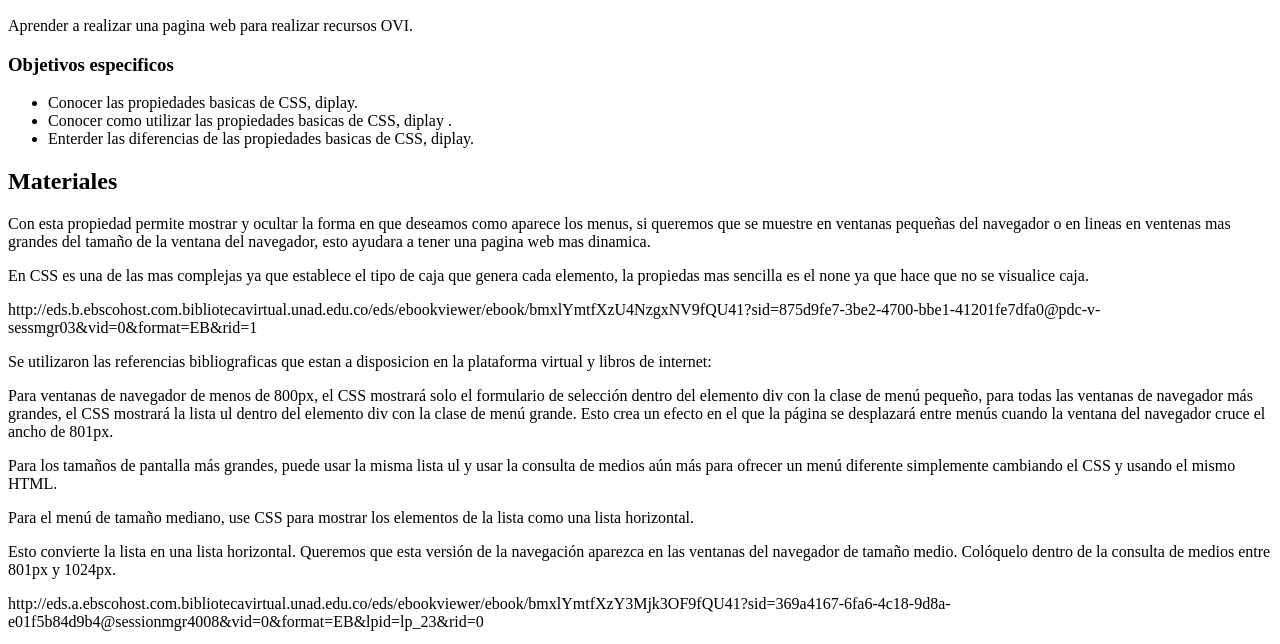
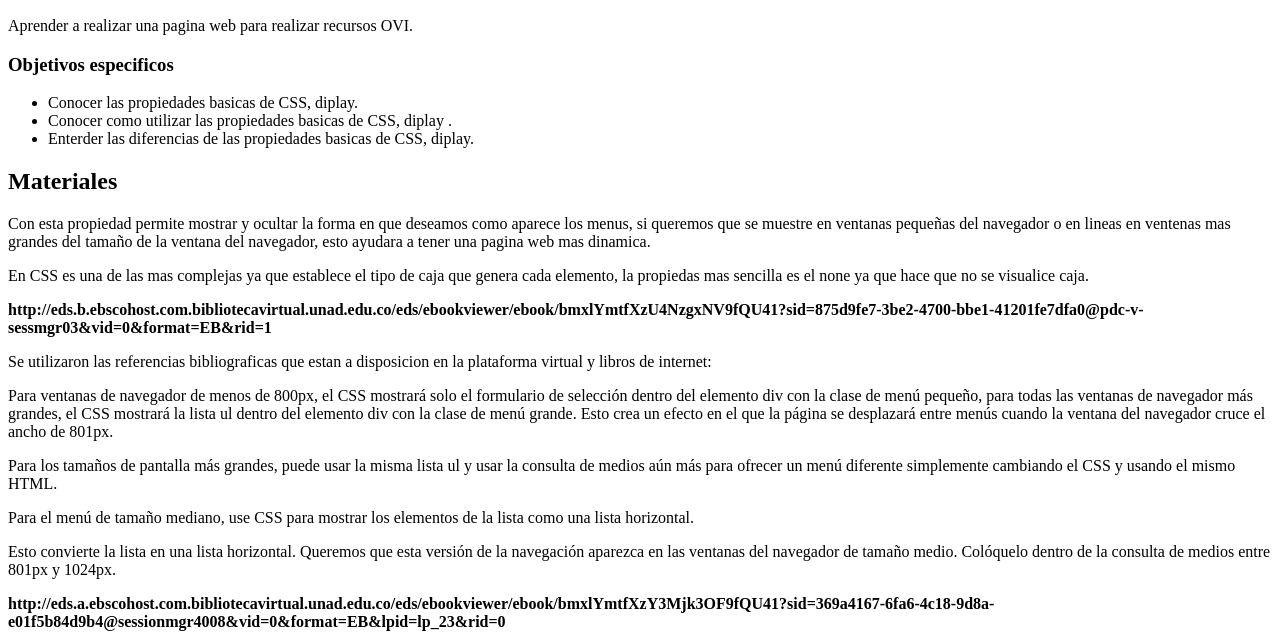
Before and after one commit to syromerob/DSW-SindyRomero, a plain HTML site: page planing.html in a window 1280 px wide. Shown: the part 110-754 px from the top of the page. Drawn offline with Linux system fonts and the light colour scheme.

Commit message:
v4
Se cambia estilo de presesntacion en la linea 22, 30 y 41

```diff
--- a/planing.html
+++ b/planing.html
@@ -19,7 +19,7 @@
 	<p>Con esta propiedad permite mostrar y ocultar la forma en que deseamos como aparece los menus, si queremos que se muestre en ventanas pequeñas del navegador o en lineas en ventenas mas grandes del tamaño de la ventana del navegador, esto ayudara a tener una pagina web mas dinamica.</p>
 	<p>En CSS es una de las mas complejas ya que establece el tipo de caja que genera cada elemento, la propiedas mas sencilla es el none ya que hace que no se visualice caja.</p>
 
-	<p>http://eds.b.ebscohost.com.bibliotecavirtual.unad.edu.co/eds/ebookviewer/ebook/bmxlYmtfXzU4NzgxNV9fQU41?sid=875d9fe7-3be2-4700-bbe1-41201fe7dfa0@pdc-v-sessmgr03&vid=0&format=EB&rid=1</p>
+	<p><strong>http://eds.b.ebscohost.com.bibliotecavirtual.unad.edu.co/eds/ebookviewer/ebook/bmxlYmtfXzU4NzgxNV9fQU41?sid=875d9fe7-3be2-4700-bbe1-41201fe7dfa0@pdc-v-sessmgr03&vid=0&format=EB&rid=1</strong></p>
 
 	<p>Se utilizaron las referencias bibliograficas que estan a disposicion en la plataforma virtual y libros de internet:
 	<p>Para ventanas de navegador de menos de 800px, el CSS mostrará solo el formulario de selección dentro del elemento div con la clase de menú pequeño, para todas las ventanas de navegador más grandes, el CSS mostrará la lista ul dentro del elemento div con la clase de menú grande. Esto crea un efecto en el que la página se desplazará entre menús cuando la ventana del navegador cruce el ancho de 801px.</p>
@@ -27,7 +27,7 @@
 	<p>Para el menú de tamaño mediano, use CSS para mostrar los elementos de la lista como una lista horizontal.</p>
 	<p>Esto convierte la lista en una lista horizontal. Queremos que esta versión de la navegación aparezca en las ventanas del navegador de tamaño medio. Colóquelo dentro de la consulta de medios entre 801px y 1024px.</p>
 
-	<p>http://eds.a.ebscohost.com.bibliotecavirtual.unad.edu.co/eds/ebookviewer/ebook/bmxlYmtfXzY3Mjk3OF9fQU41?sid=369a4167-6fa6-4c18-9d8a-e01f5b84d9b4@sessionmgr4008&vid=0&format=EB&lpid=lp_23&rid=0</p>
+	<p><strong>http://eds.a.ebscohost.com.bibliotecavirtual.unad.edu.co/eds/ebookviewer/ebook/bmxlYmtfXzY3Mjk3OF9fQU41?sid=369a4167-6fa6-4c18-9d8a-e01f5b84d9b4@sessionmgr4008&vid=0&format=EB&lpid=lp_23&rid=0</strong></p>
 
 	<ul>
 		<li><strong>Block:</strong>Ocupa todo el espacio disponible hasta el final de su línea, aunque sus contenidos no ocupen todo el sitio. Perez (2009)</li>
@@ -38,7 +38,7 @@
 			<img src="Imagenes\Inline-block.png"> alt="Inline-block">
 	</ul>
 
-	<p>http://www.uco.es/~lr1maalm/css_avanzado.pdf</p>
+	<p><strong>http://www.uco.es/~lr1maalm/css_avanzado.pdf</strong></p>
 
 	</ul>
 
```
